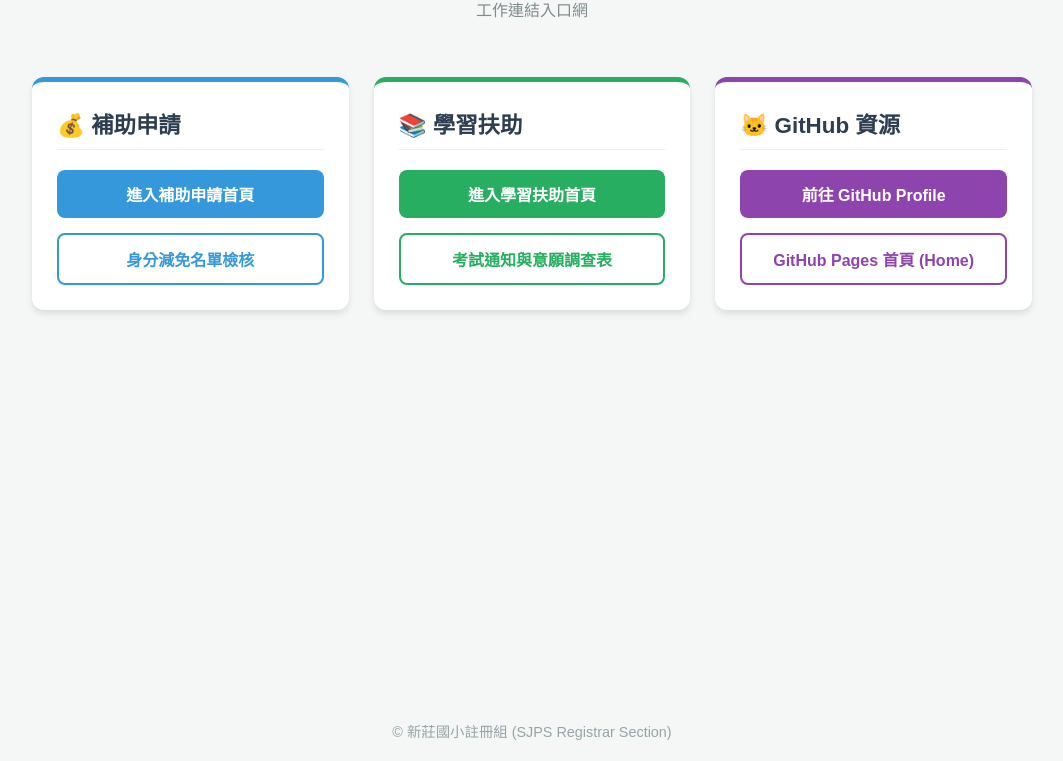
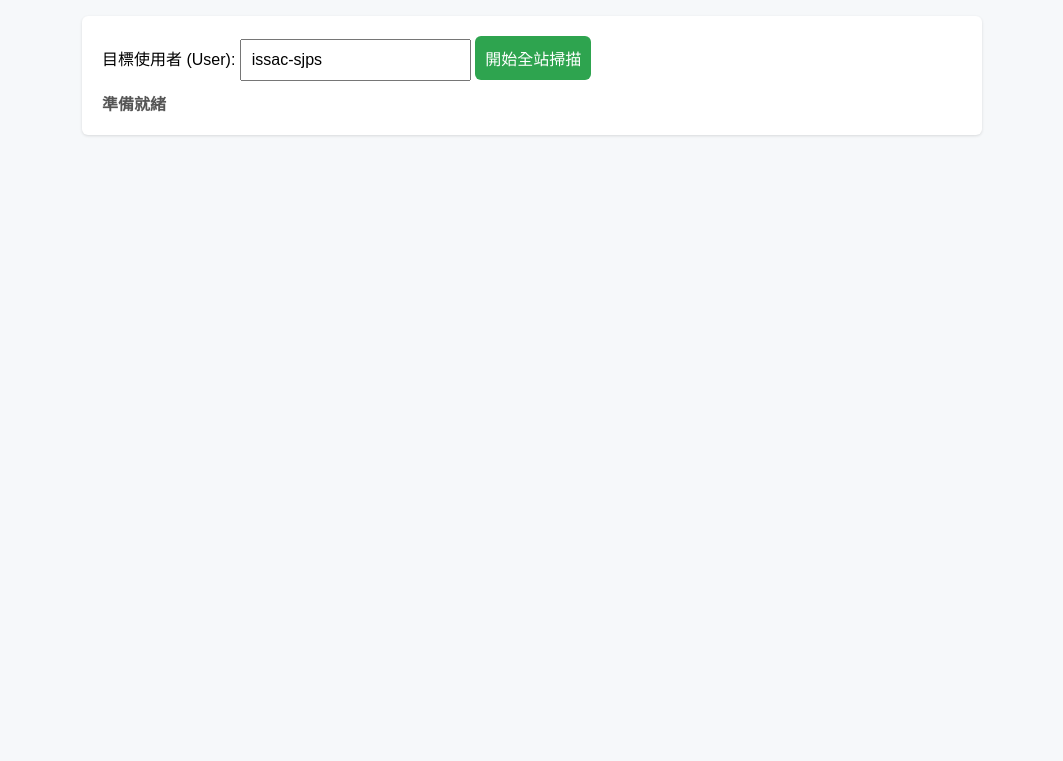
Before and after one commit to issac-sjps/Home, a plain HTML site: page index.html in a window 1280 px wide. Shown: the part 79-840 px from the top of the page, without its empty margins (108-1171 px from the left). After the commit the page ends 800 px from the top, so only its background shows below. Drawn offline with Linux system fonts and the light colour scheme.

Commit message:
Update index.html

```diff
--- a/index.html
+++ b/index.html
@@ -3,199 +3,128 @@
 <head>
     <meta charset="UTF-8">
     <meta name="viewport" content="width=device-width, initial-scale=1.0">
-    <title>新莊國小註冊組工作入口網</title>
+    <title>GitHub 全站連結掃描器</title>
     <style>
-        :root {
-            --primary-color: #2c3e50;
-            --accent-blue: #3498db;
-            --accent-green: #27ae60;
-            --accent-purple: #8e44ad;
-            --bg-color: #f4f7f6;
-            --card-bg: #ffffff;
-        }
+        body { font-family: "Microsoft JhengHei", Arial, sans-serif; padding: 20px; max-width: 900px; margin: 0 auto; background-color: #f6f8fa; }
+        h2 { color: #24292e; }
+        .controls { background: white; padding: 20px; border-radius: 6px; box-shadow: 0 1px 3px rgba(0,0,0,0.12); margin-bottom: 20px; }
+        input, button { padding: 10px; font-size: 16px; }
+        button { background-color: #2ea44f; color: white; border: none; border-radius: 6px; cursor: pointer; }
+        button:hover { background-color: #2c974b; }
+        button:disabled { background-color: #94d3a2; cursor: not-allowed; }
 
-        body {
-            font-family: "Microsoft JhengHei", "PingFang TC", sans-serif;
-            background-color: var(--bg-color);
-            margin: 0;
-            padding: 20px;
-            display: flex;
-            flex-direction: column;
-            align-items: center;
-            min-height: 100vh;
-        }
-
-        header {
-            text-align: center;
-            margin-bottom: 40px;
-            color: var(--primary-color);
-        }
-
-        h1 {
-            margin: 0;
-            font-size: 2rem;
-        }
-
-        p.subtitle {
-            color: #7f8c8d;
-            margin-top: 10px;
-        }
-
-        .container {
-            display: grid;
-            grid-template-columns: repeat(auto-fit, minmax(300px, 1fr));
-            gap: 25px;
-            width: 100%;
-            max-width: 1000px;
-        }
-
-        .card {
-            background-color: var(--card-bg);
-            border-radius: 12px;
-            box-shadow: 0 4px 6px rgba(0,0,0,0.1);
-            padding: 25px;
-            transition: transform 0.2s ease;
-            border-top: 5px solid gray;
-        }
-
-        .card:hover {
-            transform: translateY(-5px);
-            box-shadow: 0 8px 15px rgba(0,0,0,0.15);
-        }
-
-        /* 個別卡片顏色設定 */
-        .card.subsidy { border-top-color: var(--accent-blue); }
-        .card.learning { border-top-color: var(--accent-green); }
-        .card.github { border-top-color: var(--accent-purple); }
-
-        .card h2 {
-            margin-top: 0;
-            color: var(--primary-color);
-            font-size: 1.4rem;
-            border-bottom: 1px solid #eee;
-            padding-bottom: 10px;
-            margin-bottom: 20px;
-        }
-
-        .link-group {
-            display: flex;
-            flex-direction: column;
-            gap: 15px;
-        }
-
-        a.btn {
-            text-decoration: none;
-            color: white;
-            padding: 12px 15px;
-            border-radius: 8px;
-            text-align: center;
-            font-weight: bold;
-            transition: background-color 0.2s, opacity 0.2s;
-            display: flex;
-            align-items: center;
-            justify-content: center;
-        }
-
-        a.btn:hover {
-            opacity: 0.9;
-        }
-
-        /* 主按鈕顏色 */
-        .subsidy .btn { background-color: var(--accent-blue); }
-        .learning .btn { background-color: var(--accent-green); }
-        .github .btn { background-color: var(--accent-purple); }
-
-        /* 次要按鈕樣式 (針對新增的連結) */
-        .btn.secondary {
-            background-color: white;
-            border: 2px solid;
-        }
-
-        /* 補助申請 - 次要按鈕顏色 */
-        .subsidy .btn.secondary {
-            color: var(--accent-blue);
-            border-color: var(--accent-blue);
-        }
-        .subsidy .btn.secondary:hover {
-            background-color: #eaf6fd;
-        }
-
-        /* 學習扶助 - 次要按鈕顏色 */
-        .learning .btn.secondary {
-            color: var(--accent-green);
-            border-color: var(--accent-green);
-        }
-        .learning .btn.secondary:hover {
-            background-color: #eafaf1;
-        }
-
-        /* GitHub - 次要按鈕顏色 (本次新增) */
-        .github .btn.secondary {
-            color: var(--accent-purple);
-            border-color: var(--accent-purple);
-        }
-        .github .btn.secondary:hover {
-            background-color: #f5eef8;
-        }
-
-        footer {
-            margin-top: auto;
-            padding-top: 40px;
-            color: #95a5a6;
-            font-size: 0.9rem;
-        }
+        .repo-block { background: white; margin-bottom: 15px; border: 1px solid #e1e4e8; border-radius: 6px; overflow: hidden; }
+        .repo-header { background: #f1f8ff; padding: 10px 15px; font-weight: bold; border-bottom: 1px solid #e1e4e8; display: flex; justify-content: space-between; align-items: center; }
+        .repo-content { padding: 10px 15px; }
+        .link-item { padding: 4px 0; border-bottom: 1px solid #eee; }
+        .link-item a { text-decoration: none; color: #0366d6; word-break: break-all; }
+        .link-item a:hover { text-decoration: underline; }
+        .status-msg { margin-top: 10px; font-weight: bold; color: #555; }
+        .badge { background: #eee; padding: 2px 6px; border-radius: 10px; font-size: 0.8em; color: #666; }
     </style>
 </head>
 <body>
 
-    <header>
-        <h1>新莊國小註冊組</h1>
-        <p class="subtitle">工作連結入口網</p>
-    </header>
+    <h2>GitHub 全站網頁掃描器</h2>
 
-    <div class="container">
-
-        <div class="card subsidy">
-            <h2>💰 補助申請</h2>
-            <div class="link-group">
-                <a href="https://issac-sjps.github.io/RegistrarSection/" class="btn" target="_blank">
-                    進入補助申請首頁
-                </a>
-                <a href="https://issac-sjps.github.io/RegistrarSection/身分減免名單檢核" class="btn secondary" target="_blank">
-                    身分減免名單檢核
-                </a>
-            </div>
-        </div>
-
-        <div class="card learning">
-            <h2>📚 學習扶助</h2>
-            <div class="link-group">
-                <a href="https://issac-sjps.github.io/LearningAssistance/" class="btn" target="_blank">
-                    進入學習扶助首頁
-                </a>
-                <a href="https://issac-sjps.github.io/LearningAssistance/%E8%80%83%E8%A9%A6%E9%80%9A%E7%9F%A5%E5%96%AE%E8%88%87%E4%B8%8A%E8%AA%B2%E6%84%8F%E9%A1%98%E8%AA%BF%E6%9F%A5%E8%A1%A8" class="btn secondary" target="_blank">
-                    考試通知與意願調查表
-                </a>
-            </div>
-        </div>
-
-        <div class="card github">
-            <h2>🐱 GitHub 資源</h2>
-            <div class="link-group">
-                <a href="https://github.com/issac-sjps/" class="btn" target="_blank">
-                    前往 GitHub Profile
-                </a>
-                <a href="https://issac-sjps.github.io/Home/" class="btn secondary" target="_blank">
-                    GitHub Pages 首頁 (Home)
-                </a>
-            </div>
-        </div>
-
+    <div class="controls">
+        <label>目標使用者 (User):</label>
+        <input type="text" id="username" value="issac-sjps">
+        <button id="btnScan" onclick="scanAllRepos()">開始全站掃描</button>
+        <div id="globalStatus" class="status-msg">準備就緒</div>
     </div>
 
-    <footer>
-        &copy; 新莊國小註冊組 (SJPS Registrar Section)
-    </footer>
+    <div id="resultsArea"></div>
 
+    <script>
+        async function scanAllRepos() {
+            const user = document.getElementById('username').value;
+            const resultsArea = document.getElementById('resultsArea');
+            const statusLabel = document.getElementById('globalStatus');
+            const btn = document.getElementById('btnScan');
+
+            // 初始化
+            resultsArea.innerHTML = '';
+            statusLabel.textContent = '正在取得專案列表...';
+            btn.disabled = true;
+
+            try {
+                // 1. 取得該使用者所有的 Repositories
+                const userReposUrl = `https://api.github.com/users/${user}/repos?per_page=100`;
+                const repoResponse = await fetch(userReposUrl);
+
+                if (!repoResponse.ok) throw new Error("找不到使用者或 API 次數限制");
+
+                const repos = await repoResponse.json();
+                statusLabel.textContent = `找到 ${repos.length} 個專案，開始逐一讀取檔案...`;
+
+                // 2. 針對每一個 Repo 去抓內容
+                for (const repo of repos) {
+                    await fetchRepoContents(user, repo.name, resultsArea);
+                }
+
+                statusLabel.textContent = `掃描完成！共掃描 ${repos.length} 個專案。`;
+
+            } catch (error) {
+                statusLabel.textContent = `發生錯誤: ${error.message}`;
+                statusLabel.style.color = 'red';
+            } finally {
+                btn.disabled = false;
+            }
+        }
+
+        async function fetchRepoContents(user, repoName, container) {
+            // 建立顯示區塊
+            const block = document.createElement('div');
+            block.className = 'repo-block';
+            const header = document.createElement('div');
+            header.className = 'repo-header';
+            header.innerHTML = `<span>📂 ${repoName}</span> <span class="badge" id="badge-${repoName}">讀取中...</span>`;
+
+            const contentDiv = document.createElement('div');
+            contentDiv.className = 'repo-content';
+            contentDiv.id = `content-${repoName}`;
+
+            block.appendChild(header);
+            block.appendChild(contentDiv);
+            container.appendChild(block);
+
+            // GitHub Pages 的基礎網址
+            const pagesBaseUrl = `https://${user}.github.io/${repoName}/`;
+            const apiUrl = `https://api.github.com/repos/${user}/${repoName}/contents/`;
+
+            try {
+                const response = await fetch(apiUrl);
+                if (response.status === 404) {
+                    document.getElementById(`badge-${repoName}`).textContent = "無內容或空專案";
+                    return;
+                }
+
+                const files = await response.json();
+                let count = 0;
+
+                if (Array.isArray(files)) {
+                    for (const file of files) {
+                        // 過濾邏輯：只抓檔案，忽略 . 開頭的設定檔 (如 .gitignore)
+                        if (file.type === 'file' && !file.name.startsWith('.')) {
+                            const linkDiv = document.createElement('div');
+                            linkDiv.className = 'link-item';
+                            // 組合完整網址
+                            const fullUrl = pagesBaseUrl + encodeURI(file.name);
+                            linkDiv.innerHTML = `<a href="${fullUrl}" target="_blank">${fullUrl}</a>`;
+                            contentDiv.appendChild(linkDiv);
+                            count++;
+                        }
+                    }
+                }
+
+                document.getElementById(`badge-${repoName}`).textContent = `${count} 個檔案`;
+
+            } catch (e) {
+                document.getElementById(`badge-${repoName}`).textContent = "讀取失敗";
+                console.error(e);
+            }
+        }
+    </script>
 </body>
 </html>
```
